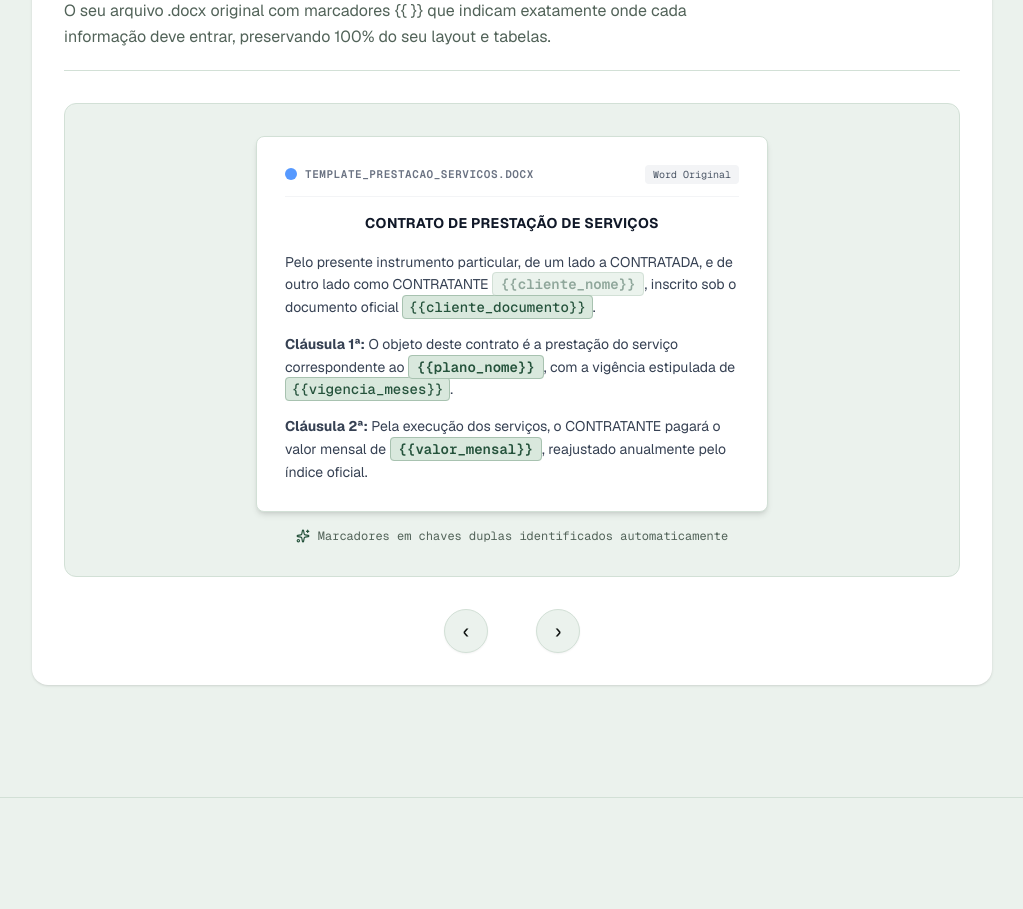
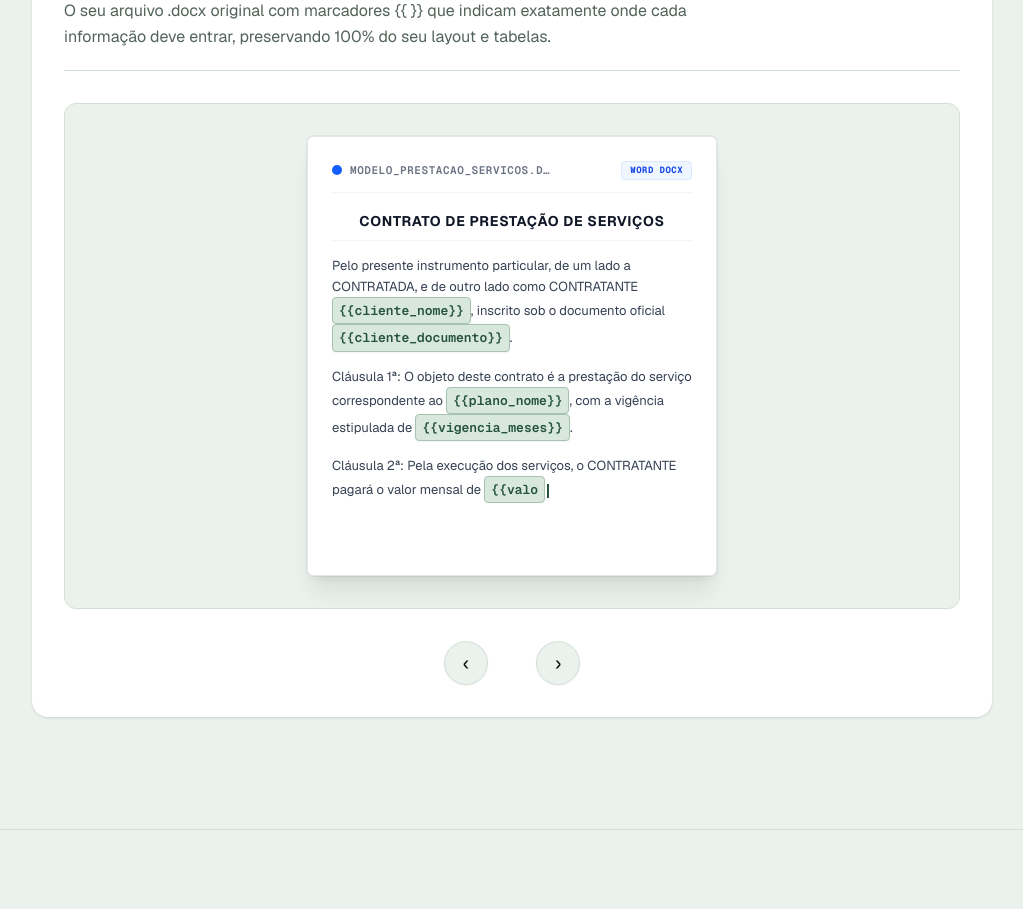
Before and after one commit to brtorresdel/tratto-landing-page, a Next.js app: page / in a window 1280 px wide. Shown: the part 3720-4629 px from the top of the page, without its empty margins (128-1151 px from the left). Built offline with nearby package versions, Linux system fonts and the light colour scheme.

Commit message:
feat(how-it-works): implementa efeito typing dinâmico na Etapa 1, calibra proporção A4 do documento e remove rodapé

```diff
--- a/src/components/contract-story-player.tsx
+++ b/src/components/contract-story-player.tsx
@@ -150,97 +150,182 @@ export function ContractStoryPlayer() {
 }
 
 // =========================================================================
-// ETAPA 1: O MODELO EM BRANCO SENDO PREENCHIDO COM MARCADORES EM DESTAQUE
+// ETAPA 1: O MODELO EM BRANCO SENDO PREENCHIDO COM EFEITO TYPING E MARCADORES EM DESTAQUE
 // =========================================================================
+const STEP1_TITLE = "Contrato de Prestação de Serviços";
+
+interface DocParagraph {
+  segments: {
+    text: string;
+    isMarker?: boolean;
+  }[];
+}
+
+const STEP1_PARAGRAPHS: DocParagraph[] = [
+  {
+    segments: [
+      { text: "Pelo presente instrumento particular, de um lado a CONTRATADA, e de outro lado como CONTRATANTE " },
+      { text: "{{cliente_nome}}", isMarker: true },
+      { text: ", inscrito sob o documento oficial " },
+      { text: "{{cliente_documento}}", isMarker: true },
+      { text: "." },
+    ],
+  },
+  {
+    segments: [
+      { text: "Cláusula 1ª: O objeto deste contrato é a prestação do serviço correspondente ao " },
+      { text: "{{plano_nome}}", isMarker: true },
+      { text: ", com a vigência estipulada de " },
+      { text: "{{vigencia_meses}}", isMarker: true },
+      { text: "." },
+    ],
+  },
+  {
+    segments: [
+      { text: "Cláusula 2ª: Pela execução dos serviços, o CONTRATANTE pagará o valor mensal de " },
+      { text: "{{valor_mensal}}", isMarker: true },
+      { text: ", reajustado anualmente pelo índice oficial." },
+    ],
+  },
+];
+
+const TOTAL_DOC_CHARS =
+  STEP1_TITLE.length +
+  STEP1_PARAGRAPHS.reduce(
+    (acc, block) => acc + block.segments.reduce((sAcc, s) => sAcc + s.text.length, 0),
+    0
+  );
+
 function Step1ModelMarkers() {
-  const [phase, setPhase] = useState(0);
+  const [typedChars, setTypedChars] = useState(0);
+  const [isFading, setIsFading] = useState(false);
 
   useEffect(() => {
-    const cycle = setInterval(() => {
-      setPhase((p) => (p + 1) % 3);
-    }, 2500);
-    return () => clearInterval(cycle);
-  }, []);
+    let interval: NodeJS.Timeout | null = null;
+    let timeout: NodeJS.Timeout | null = null;
+
+    if (typedChars < TOTAL_DOC_CHARS) {
+      interval = setInterval(() => {
+        setTypedChars((prev) => Math.min(prev + 1, TOTAL_DOC_CHARS));
+      }, 16);
+    } else {
+      // Quando termina de digitar tudo, aguarda 5s para leitura, depois reseta com fade suave para branco
+      timeout = setTimeout(() => {
+        setIsFading(true);
+        setTimeout(() => {
+          setTypedChars(0);
+          setIsFading(false);
+        }, 500);
+      }, 5000);
+    }
+
+    return () => {
+      if (interval) clearInterval(interval);
+      if (timeout) clearTimeout(timeout);
+    };
+  }, [typedChars]);
+
+  // Calcula fatias de texto digitadas para cada segmento
+  let charBudget = typedChars;
+
+  let renderedTitle = "";
+  let cursorAtTitle = false;
+
+  if (charBudget > 0) {
+    if (charBudget >= STEP1_TITLE.length) {
+      renderedTitle = STEP1_TITLE;
+      charBudget -= STEP1_TITLE.length;
+    } else {
+      renderedTitle = STEP1_TITLE.slice(0, charBudget);
+      charBudget = 0;
+      cursorAtTitle = true;
+    }
+  }
+
+  const renderedParagraphs = STEP1_PARAGRAPHS.map((block, pIdx) => {
+    return block.segments.map((seg, sIdx) => {
+      if (charBudget <= 0) {
+        return null;
+      }
+
+      let textSlice = "";
+      let isCurrentTyping = false;
+
+      if (charBudget >= seg.text.length) {
+        textSlice = seg.text;
+        charBudget -= seg.text.length;
+      } else {
+        textSlice = seg.text.slice(0, charBudget);
+        charBudget = 0;
+        isCurrentTyping = true;
+      }
+
+      const isMarker = seg.isMarker;
+
+      return (
+        <React.Fragment key={`seg-${pIdx}-${sIdx}`}>
+          {isMarker ? (
+            <span
+              className={clsx(
+                "font-mono px-1.5 py-0.5 rounded font-semibold transition-all duration-200 inline-block align-baseline",
+                "bg-[var(--accent-surface)] text-[var(--accent-primary)] border border-[var(--border-strong)]",
+                textSlice.length === seg.text.length && "shadow-xs"
+              )}
+            >
+              {textSlice}
+            </span>
+          ) : (
+            <span>{textSlice}</span>
+          )}
+          {isCurrentTyping && (
+            <span className="inline-block w-0.5 h-3.5 bg-[var(--accent-primary)] animate-pulse ml-0.5 align-middle" />
+          )}
+        </React.Fragment>
+      );
+    });
+  });
 
   return (
-    <div className="w-full max-w-lg mx-auto flex flex-col items-center">
-      {/* Documento simulado A4 */}
-      <div className="w-full rounded-lg border border-[var(--border-subtle)] bg-white p-5 sm:p-7 shadow-md transition-all duration-700 text-left">
-        {/* Cabeçalho do documento */}
-        <div className="flex items-center justify-between pb-3 border-b border-gray-100 mb-4">
+    <div className="w-full max-w-[380px] sm:max-w-[410px] mx-auto flex flex-col items-center">
+      {/* Documento simulado A4 com largura calibrada e acabamento de folha de papel */}
+      <div
+        className={clsx(
+          "w-full rounded-md border border-gray-200 bg-white p-5 sm:p-6 shadow-xl shadow-black/8 ring-1 ring-black/5 transition-opacity duration-500 text-left min-h-[440px] flex flex-col justify-start relative",
+          isFading ? "opacity-0" : "opacity-100"
+        )}
+      >
+        {/* Cabeçalho do documento Word / DOCX */}
+        <div className="flex items-center justify-between pb-3 border-b border-gray-100 mb-4 select-none">
           <div className="flex items-center gap-2">
-            <div className="h-3 w-3 rounded-full bg-blue-500/80" />
-            <span className="font-mono text-[11px] uppercase tracking-wider text-gray-500 font-semibold">
-              template_prestacao_servicos.docx
+            <div className="h-2.5 w-2.5 rounded-full bg-blue-600" />
+            <span className="font-mono text-[10px] sm:text-[11px] uppercase tracking-wider text-gray-500 font-semibold truncate max-w-[200px]">
+              modelo_prestacao_servicos.docx
             </span>
           </div>
-          <span className="text-[10px] font-mono bg-gray-100 text-gray-600 px-2 py-0.5 rounded">
-            Word Original
+          <span className="text-[9px] font-mono uppercase font-bold tracking-wider bg-blue-50 text-blue-700 px-2 py-0.5 rounded border border-blue-100">
+            Word DOCX
           </span>
         </div>
 
-        <div className="space-y-3.5 text-xs sm:text-sm text-gray-700 leading-relaxed font-sans">
-          <div className="text-center font-bold uppercase tracking-wide text-gray-900 pb-1 text-xs sm:text-sm">
-            Contrato de Prestação de Serviços
+        {/* Corpo do documento com digitação progressiva */}
+        <div className="space-y-3.5 text-xs sm:text-[13px] text-gray-700 leading-relaxed font-sans">
+          <div className="text-center font-bold uppercase tracking-wider text-gray-900 pb-2 text-xs sm:text-sm border-b border-gray-100 min-h-[32px] flex items-center justify-center">
+            {renderedTitle && (
+              <span>
+                {renderedTitle}
+                {cursorAtTitle && (
+                  <span className="inline-block w-0.5 h-3.5 bg-[var(--accent-primary)] animate-pulse ml-0.5 align-middle" />
+                )}
+              </span>
+            )}
           </div>
 
-          <p className="transition-opacity duration-500">
-            Pelo presente instrumento particular, de um lado a CONTRATADA, e de outro lado como CONTRATANTE{" "}
-            {phase >= 1 ? (
-              <span className="font-mono px-2 py-0.5 rounded bg-[var(--accent-surface)] text-[var(--accent-primary)] font-semibold border border-[var(--border-strong)] transition-all animate-pulse">
-                {"{{cliente_nome}}"}
-              </span>
-            ) : (
-              <span className="inline-block w-28 h-4 bg-gray-100 rounded align-middle animate-pulse" />
-            )}
-            , inscrito sob o documento oficial{" "}
-            {phase >= 1 ? (
-              <span className="font-mono px-1.5 py-0.5 rounded bg-[var(--accent-surface)] text-[var(--accent-primary)] font-medium border border-[var(--border-strong)]">
-                {"{{cliente_documento}}"}
-              </span>
-            ) : (
-              <span className="inline-block w-20 h-4 bg-gray-100 rounded align-middle animate-pulse" />
-            )}
-            .
-          </p>
-
-          <p className="transition-opacity duration-500">
-            <strong>Cláusula 1ª:</strong> O objeto deste contrato é a prestação do serviço correspondente ao{" "}
-            {phase >= 2 ? (
-              <span className="font-mono px-2 py-0.5 rounded bg-[var(--accent-surface)] text-[var(--accent-primary)] font-semibold border border-[var(--border-strong)] transition-all animate-pulse">
-                {"{{plano_nome}}"}
-              </span>
-            ) : (
-              <span className="inline-block w-24 h-4 bg-gray-100 rounded align-middle" />
-            )}
-            , com a vigência estipulada de{" "}
-            {phase >= 2 ? (
-              <span className="font-mono px-1.5 py-0.5 rounded bg-[var(--accent-surface)] text-[var(--accent-primary)] font-medium border border-[var(--border-strong)]">
-                {"{{vigencia_meses}}"}
-              </span>
-            ) : (
-              <span className="inline-block w-16 h-4 bg-gray-100 rounded align-middle" />
-            )}
-            .
-          </p>
-
-          <p className="transition-opacity duration-500">
-            <strong>Cláusula 2ª:</strong> Pela execução dos serviços, o CONTRATANTE pagará o valor mensal de{" "}
-            {phase >= 2 ? (
-              <span className="font-mono px-2 py-0.5 rounded bg-[var(--accent-surface)] text-[var(--accent-primary)] font-semibold border border-[var(--border-strong)] transition-all animate-pulse">
-                {"{{valor_mensal}}"}
-              </span>
-            ) : (
-              <span className="inline-block w-20 h-4 bg-gray-100 rounded align-middle" />
-            )}
-            , reajustado anualmente pelo índice oficial.
-          </p>
+          {renderedParagraphs.map((para, idx) => (
+            <p key={`p-${idx}`} className="min-h-[20px] transition-all">
+              {para}
+            </p>
+          ))}
         </div>
-      </div>
-
-      <div className="mt-4 flex items-center gap-2 text-xs font-mono text-[var(--text-muted)]">
-        <Sparkles className="h-3.5 w-3.5 text-[var(--accent-primary)]" />
-        <span>Marcadores em chaves duplas identificados automaticamente</span>
       </div>
     </div>
   );
```
Also changed, not shown: 1 other file (tests, documents, lock files or other folders).
